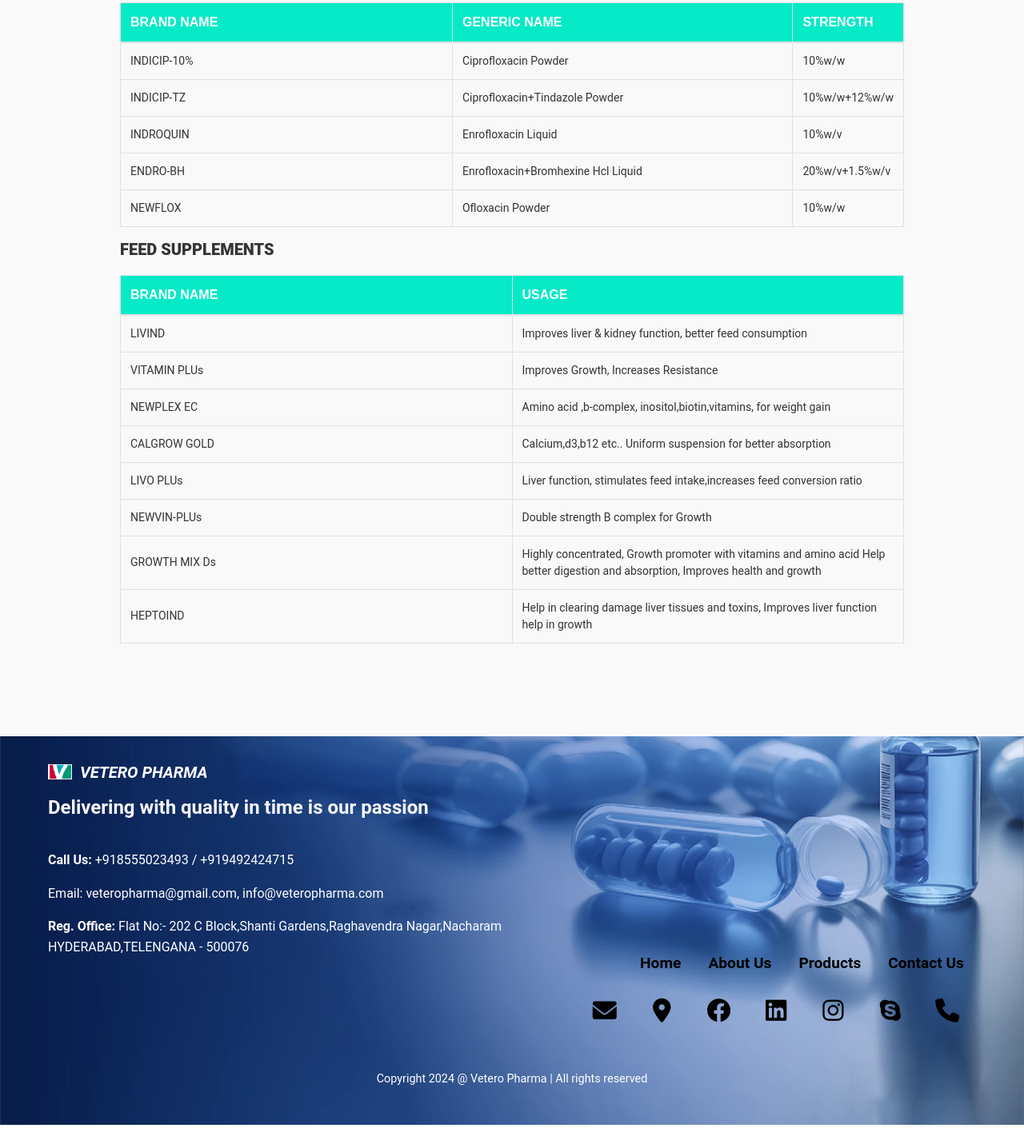
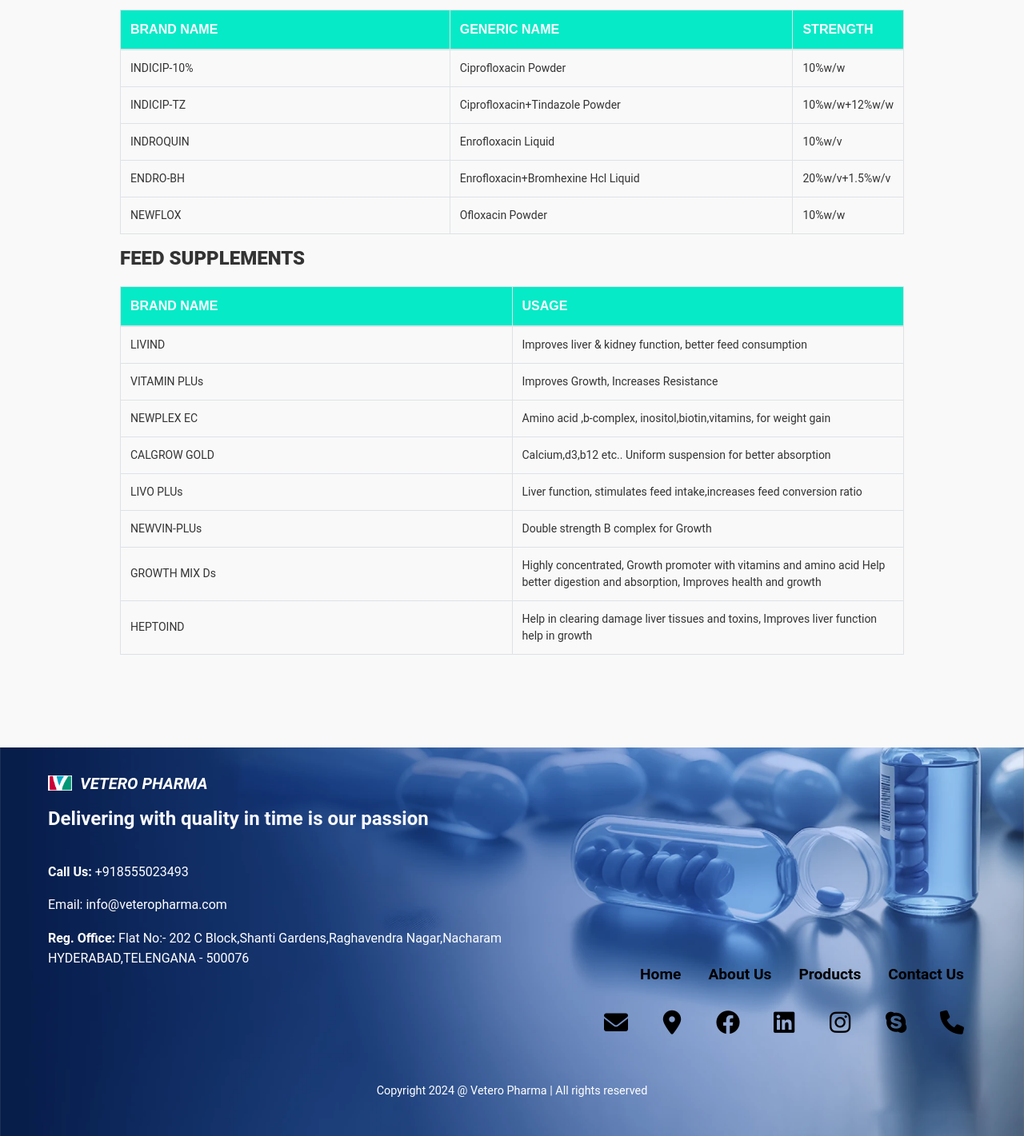
Before and after one commit to nehapaka13/dummy_final, a plain HTML site: page products/veterinary.html in a window 1280 px wide. Shown: the part 1674-3095 px from the top of the page at 80% size. Drawn offline with nearby package versions, Linux system fonts and the light colour scheme.

Commit message:
Changes made

```diff
--- a/css/about_us.css
+++ b/css/about_us.css
@@ -503,7 +503,7 @@ img {
 .footer_in_right .ft_soc a {
     color: #000000; /* Adjusted color for icons */
     font-size: 3rem;
-    margin-right: 15px;
+    margin-right: 5px;
     text-decoration: none;
     display: flex;
     justify-content: center;
@@ -545,7 +545,7 @@ img {
 
 /* Social icons background colors */
 .footer_in_right .ft_soc a:nth-child(1) { --bg-color: #f42719; } /* Gmail */
-.footer_in_right .ft_soc a:nth-child(2) { --bg-color: #f93434; } /* Location */
+.footer_in_right .ft_soc a:nth-child(2) { --bg-color: #34f9b4; } /* Location */
 .footer_in_right .ft_soc a:nth-child(3) { --bg-color: #0088cc; } /* Facebook */
 .footer_in_right .ft_soc a:nth-child(4) { --bg-color: #0077b5; } /* LinkedIn */
 .footer_in_right .ft_soc a:nth-child(5) { --bg-color: linear-gradient(to bottom right, #f9ce34, #ee2a7b, #6228d7); } /* Instagram */
--- a/css/contact.css
+++ b/css/contact.css
@@ -388,7 +388,7 @@ textarea {
 .footer_in_right .ft_soc a {
     color: #000000; /* Adjusted color for icons */
     font-size: 3rem;
-    margin-right: 15px;
+    margin-right: 5px;
     text-decoration: none;
     display: flex;
     justify-content: center;
--- a/css/p_apis.css
+++ b/css/p_apis.css
@@ -410,7 +410,7 @@ button:hover {
 .footer_in_right .ft_soc a {
     color: #000000; /* Adjusted color for icons */
     font-size: 3rem;
-    margin-right: 15px;
+    margin-right: 5px;
     text-decoration: none;
     display: flex;
     justify-content: center;
@@ -452,7 +452,7 @@ button:hover {
 
 /* Social icons background colors */
 .footer_in_right .ft_soc a:nth-child(1) { --bg-color: #f42719; } /* Gmail */
-.footer_in_right .ft_soc a:nth-child(2) { --bg-color: #f93434; } /* Location */
+.footer_in_right .ft_soc a:nth-child(2) { --bg-color: #34f9b4; } /* Location */
 .footer_in_right .ft_soc a:nth-child(3) { --bg-color: #0088cc; } /* Facebook */
 .footer_in_right .ft_soc a:nth-child(4) { --bg-color: #0077b5; } /* LinkedIn */
 .footer_in_right .ft_soc a:nth-child(5) { --bg-color: linear-gradient(to bottom right, #f9ce34, #ee2a7b, #6228d7); } /* Instagram */
--- a/css/pellets.css
+++ b/css/pellets.css
@@ -469,7 +469,7 @@ table tbody td {
 .footer_in_right .ft_soc a {
     color: #000000; /* Adjusted color for icons */
     font-size: 3rem;
-    margin-right: 15px;
+    margin-right: 5px;
     text-decoration: none;
     display: flex;
     justify-content: center;
@@ -511,7 +511,7 @@ table tbody td {
 
 /* Social icons background colors */
 .footer_in_right .ft_soc a:nth-child(1) { --bg-color: #f42719; } /* Gmail */
-.footer_in_right .ft_soc a:nth-child(2) { --bg-color: linear-gradient(to top right, #f93434, #f0e32c, #00a753, #0088cc); } /* Location */
+.footer_in_right .ft_soc a:nth-child(2) { --bg-color: #34f9b4; } /* Location */
 .footer_in_right .ft_soc a:nth-child(3) { --bg-color: #0088cc; } /* Facebook */
 .footer_in_right .ft_soc a:nth-child(4) { --bg-color: #0077b5; } /* LinkedIn */
 .footer_in_right .ft_soc a:nth-child(5) { --bg-color: linear-gradient(to bottom right, #f9ce34, #ee2a7b, #6228d7); } /* Instagram */
@@ -669,16 +669,4 @@ table tbody td {
         padding-left: 0; /* Remove left padding */
         justify-content: center; /* Center contact details */
     }
-
-    /* Call Button */
-    .call-button-container {
-        width: 100%; /* Full width */
-        margin: 0; /* Reset margin */
-        align-items: center; /* Center the call button */
-    }
-
-    .call-options {
-        left: 50%; /* Adjust position relative to button */
-        transform: translateX(-50%) translateY(-50%); /* Center horizontally */
-    }
 }
--- a/css/styles.css
+++ b/css/styles.css
@@ -675,28 +675,27 @@ nav ul li:hover .submenu1 {
     margin: 20px 0;
     display: flex;
     justify-content: flex-end;
-    gap: 15px; /* Space between icons */
 }
 
 .footer_in_right .ft_soc a {
-    color: #ffffff;
-    font-size: 2rem;
+    color: #000000;
+    font-size: 3rem;
+    margin-right: 5px;
     text-decoration: none;
     display: flex;
     justify-content: center;
     align-items: center;
-    width: 60px;
-    height: 60px;
+    width: 50px;
+    height: 50px;
     border-radius: 50%;
     position: relative;
     overflow: hidden;
-    transition: transform 0.3s ease, background-color 0.3s ease;
-    background-color: var(--bg-color); /* Initial background */
+    transition: transform 0.3s ease;
 }
 
 .footer_in_right .ft_soc a i {
-    font-size: 28px;
-    transition: transform 0.3s ease, color 0.3s ease;
+    font-size: 30px;
+    transition: transform 0.3s ease, color 0.5s ease;
     z-index: 2;
 }
 
@@ -706,17 +705,14 @@ nav ul li:hover .submenu1 {
     width: 100%;
     height: 100%;
     background: var(--bg-color);
-    top: 0;
-    left: 0;
-    z-index: 1;
-    transform-origin: center;
-    transform: scale(0);
-    border-radius: 50%;
-    transition: transform 0.4s ease;
+    z-index: 0;
+    transform-origin: bottom;
+    transform: scale(1, 0);
+    transition: transform 0.5s ease;
 }
 
 .footer_in_right .ft_soc a:hover::before {
-    transform: scale(1);
+    transform: scale(1, 1);
 }
 
 .footer_in_right .ft_soc a:hover i {
@@ -726,7 +722,7 @@ nav ul li:hover .submenu1 {
 
 /* Social icons background colors */
 .footer_in_right .ft_soc a:nth-child(1) { --bg-color: #f42719; } /* Gmail */
-.footer_in_right .ft_soc a:nth-child(2) { --bg-color: #f93434; } /* Location */
+.footer_in_right .ft_soc a:nth-child(2) { --bg-color: #34f9b4; } /* Location */
 .footer_in_right .ft_soc a:nth-child(3) { --bg-color: #0088cc; } /* Facebook */
 .footer_in_right .ft_soc a:nth-child(4) { --bg-color: #0077b5; } /* LinkedIn */
 .footer_in_right .ft_soc a:nth-child(5) { --bg-color: linear-gradient(to bottom right, #f9ce34, #ee2a7b, #6228d7); } /* Instagram */
@@ -952,6 +948,11 @@ nav ul li:hover .submenu1 {
         padding: 8px; /* Adjust padding for touch targets */
     }
 
+    .carousel-item img {
+        width: 100%; /* Ensure full width for images */
+        height: 80%; /* Maintain aspect ratio */
+    }
+
     /* Additional content adjustments */
     .additional-content h2 {
         font-size: 1.5rem; /* Smaller font size for headings */
--- a/css/veterinary.css
+++ b/css/veterinary.css
@@ -256,35 +256,6 @@ button:hover {
     font-weight: 600; /* Make the text a bit stronger */
 }
 
-
-.table {
-    width: 100%;
-    border-collapse: collapse; /* Ensures cells align properly */
-}
-
-/* Ensure 'th' styles are applied correctly */
-.table th {
-    background-color: #06eac7;
-    font-weight: 600;
-    font-family: 'Arial', sans-serif;
-    font-size: 16px;
-    color: #fff; /* Ensure text is visible */
-    text-align: left;
-    padding: 10px;
-    white-space: nowrap; /* Prevent header wrapping */
-}
-
-/* Ensure 'td' does not interfere with 'th' */
-.table td {
-    text-align: left;
-    padding: 10px;
-}
-
-/* Styling for the table */
-.table-responsive {
-    overflow-x: auto;
-}
-
 .table {
     width: 100%;
     border-collapse: collapse;
@@ -332,11 +303,129 @@ button:hover {
 /* table 2 */
 /* Style for the Heading */
 h2 {
+    font-size: 24px;
+    font-weight: bold;
+    text-align: left;
+    color: #333;
+    margin-bottom: 20px;
+}
+
+/* General Table Styling */
+table {
+    width: 100%;
+    border-collapse: collapse;
+    margin: 20px 0;
+    font-size: 16px;
+    text-align: left;
+}
+
+/* Table Header Styling */
+table thead th {
+    background-color: #06eac7;
+    padding: 12px;
+    text-transform: uppercase;
+    border: 1px solid #ddd;
+    color: #555;
+}
+
+/*  Body row Styling */
+table tbody tr {
+    border: 1px solid #ddd;
+}
+
+/* Alternating Row Background */
+table tbody tr:nth-child(even) {
+    background-color: #f9f9f9;
+}
+
+/* Hover Effect for Table Rows */
+table tbody tr:hover {
+    background-color: #e2e2e2;
+}
+
+table tbody td {
+    padding: 12px;
+    border: 1px solid #ddd;
+    color: #333;
+}
+
+/* Responsive Table for Smaller Screens */
+@media screen and (max-width: 768px) {
+    table, thead, tbody, th, td, tr {
+        display: block;
+        width: 100%;
+    }
+
+    table tbody tr {
+        margin-bottom: 20px;
+    }
+
+    table tbody td {
+        text-align: right;
+        padding-left: 50%;
+        position: relative;
+    }
+
+    table tbody td:before {
+        content: attr(data-label);
+        position: absolute;
+        left: 0;
+        width: 50%;
+        padding-left: 10px;
+        font-weight: bold;
+        text-align: left;
+    }
+}
+
+/* table 3 */
+/* Style for the Heading */
+h2 {
     font-size: 20px;
     font-weight: bold;
     text-align: left;
     color: #333;
     margin-bottom: 20px;
+}
+
+/* Styling for table headers */
+.table th {
+    background-color: #06eac7;
+    font-weight: 600; /* Slightly bolder */
+    font-family: 'Arial', sans-serif; /* Clean, modern font */
+    font-size: 16px; /* Optional: Adjust font size if needed */
+}
+
+/* Ensure equal column widths */
+.table th:nth-child(1),
+.table td:nth-child(1) {
+    width: 50%;
+}
+
+.table th:nth-child(2),
+.table td:nth-child(2) {
+    width: 50%;
+}
+
+.table tbody tr:nth-child(even) {
+    background-color: #f9f9f9;
+}
+
+.table tbody tr:hover {
+    background-color: #f1f1f1;
+}
+
+/* Optional: Adjust font size in table cells */
+.table td {
+    font-size: 14px;
+}
+
+/* Style for the heading */
+h2 {
+    font-size: 24px;
+    font-weight: bold;
+    text-align: left;
+    margin-bottom: 20px;
+    color: #333;
 }
 
 /* General Table Styling */
@@ -354,7 +443,6 @@ table thead th {
     padding: 12px;
     text-transform: uppercase;
     border: 1px solid #ddd;
-    text-align: left;
 }
 
 /* Table Body Styling */
@@ -374,32 +462,15 @@ table tbody tr:hover {
     background-color: #e2e2e2;
 }
 
-
-
-/* Responsive Table for Smaller Screens */
+/* Responsive behavior */
 @media screen and (max-width: 768px) {
     table, thead, tbody, th, td, tr {
         display: block;
         width: 100%;
     }
 
-    table thead {
-        width: 100%;
-        display: table-header-group; /* Default display for table headers */
-    }
-
-    table thead th {
-        width: auto; /* Ensure headers adjust */
-        padding: 15px 20px; /* Increase padding for clarity */
-        font-size: 18px; /* Adjust font size for better readability */
-    }
-
-
     table tbody tr {
-        display: flex;
-        flex-direction: column;
         margin-bottom: 20px;
-        border: 1px solid #ddd;
     }
 
     table tbody td {
@@ -411,57 +482,12 @@ table tbody tr:hover {
     table tbody td:before {
         content: attr(data-label);
         position: absolute;
-        left: 10px;
+        left: 0;
         width: 50%;
         padding-left: 10px;
         font-weight: bold;
         text-align: left;
     }
-}
-
-/* table 3 */
-/* Style for the Heading */
-h2 {
-    font-size: 20px;
-    font-weight: bold;
-    text-align: left;
-    color: #333;
-    margin-bottom: 20px;
-}
-
-/* General Table Styling */
-table {
-    width: 100%;
-    border-collapse: collapse;
-    margin-bottom: 20px;
-    font-size: 16px;
-}
-
-/* Table Header Styling */
-table thead th {
-    background-color: #06eac7;
-    color: white;
-    padding: 12px;
-    text-transform: uppercase;
-    border: 1px solid #ddd;
-    text-align: left;
-}
-
-/* Table Body Styling */
-table tbody td {
-    padding: 12px;
-    border: 1px solid #ddd;
-    color: #333;
-}
-
-/* Alternating Row Background */
-table tbody tr:nth-child(even) {
-    background-color: #f9f9f9;
-}
-
-/* Hover Effect for Table Rows */
-table tbody tr:hover {
-    background-color: #e2e2e2;
 }
 
 /* Footer Styling */
@@ -566,7 +592,7 @@ table tbody tr:hover {
 .footer_in_right .ft_soc a {
     color: #000000; /* Adjusted color for icons */
     font-size: 3rem;
-    margin-right: 15px;
+    margin-right: 5px;
     text-decoration: none;
     display: flex;
     justify-content: center;
@@ -608,7 +634,7 @@ table tbody tr:hover {
 
 /* Social icons background colors */
 .footer_in_right .ft_soc a:nth-child(1) { --bg-color: #f42719; } /* Gmail */
-.footer_in_right .ft_soc a:nth-child(2) { --bg-color: #f93434; } /* Location */
+.footer_in_right .ft_soc a:nth-child(2) { --bg-color: #34f9b4; } /* Location */
 .footer_in_right .ft_soc a:nth-child(3) { --bg-color: #0088cc; } /* Facebook */
 .footer_in_right .ft_soc a:nth-child(4) { --bg-color: #0077b5; } /* LinkedIn */
 .footer_in_right .ft_soc a:nth-child(5) { --bg-color: linear-gradient(to bottom right, #f9ce34, #ee2a7b, #6228d7); } /* Instagram */
--- a/products/veterinary.html
+++ b/products/veterinary.html
@@ -230,8 +230,8 @@
                     <em>VETERO PHARMA</em>
                     <h2>Delivering with quality in time is our passion</h2>
                     <br>
-                    <p><strong>Call Us:</strong> +918555023493 / +919492424715 </p>
-                    <p>Email: veteropharma@gmail.com, info@veteropharma.com</p>
+                    <p><strong>Call Us:</strong> +918555023493</p>
+                    <p>Email: info@veteropharma.com</p>
                     <p><strong>Reg. Office:</strong> Flat No:- 202 C Block,Shanti Gardens,Raghavendra Nagar,Nacharam<br>HYDERABAD,TELENGANA - 500076</p>
                 </div>
                 <div class="footer_in_right">
```
Also changed, not shown: about_us.html (+2 -2 lines), contact.html (+6 -3 lines), index.html (+2 -2 lines), js/contact.js (+92 -24 lines), products/drug&sugar_pellets.html (+2 -2 lines), products/p_apis.html (+2 -2 lines), 6 other files.
